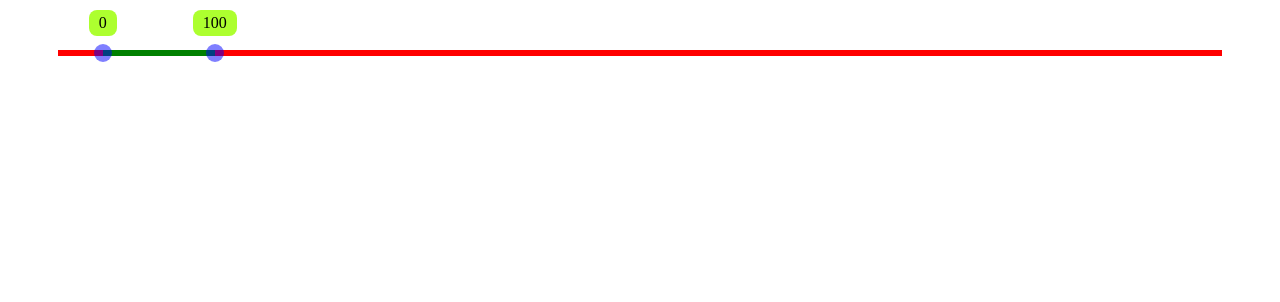
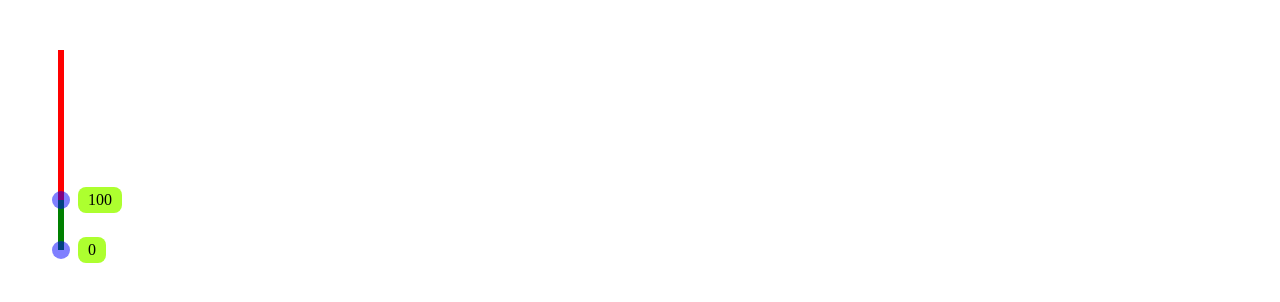
Before and after one commit to makysheva/slider, a website built with webpack: page example/index.pug in a window 1280 px wide. Built offline with nearby package versions, Linux system fonts and the light colour scheme.

Commit message:
added tips

```diff
--- a/src/controller/Controller.ts
+++ b/src/controller/Controller.ts
@@ -10,11 +10,11 @@ class Controller {
 
   constructor(container: HTMLElement) {
     this.model = new Model();
-    // this.model.setOrientation(Orientation.Vertical);
+    this.model.setOrientation(Orientation.Vertical);
     // this.model.setValue(67);
     this.model.setRange(true);
-    this.model.setMin(-40);
-    this.model.setMax(1000);
+    this.model.setMin(0);
+    this.model.setMax(400);
     // this.model.setMax(1000);
     this.view = new View(container, this);
     this.updateView();
@@ -37,9 +37,7 @@ class Controller {
   private updateView() {
     // console.log('new pos: ' + this.model.getPointPosition());
     const data: SliderData = new SliderData(this.model);
-    console.log(data);
-
-
+    // console.log(data);
     this.view.update(data);
   }
 }
--- a/src/scss/slider.scss
+++ b/src/scss/slider.scss
@@ -61,6 +61,7 @@
     padding: 4px 10px;
     background-color: greenyellow;
     border-radius: 8px;
+    white-space: nowrap;
     cursor: default;
 
     &_horizontal {
@@ -68,7 +69,7 @@
     }
 
     &_vertical {
-
+      left: 20px;
     }
   }
 }
--- a/src/view/Slider.ts
+++ b/src/view/Slider.ts
@@ -6,6 +6,7 @@ import Pointer from './Pointer';
 import Controller from '../controller/Controller';
 import SliderData from '../types/SliderData';
 import TipManager from './tips/TipManager';
+import TipData from './tips/TipData';
 
 class Slider {
   private controller: Controller;
@@ -127,12 +128,14 @@ class Slider {
       hightPosition = this.track.getAbsolutePosition(this.data.hightPointer.position);
     }
 
-    this.tipManager.update(
+    const tipData: TipData = new TipData(
       { value: this.data.lowPointer.value, position: lowPosition },
       { value: this.data.hightPointer.value, position: hightPosition },
       this.data.orientation,
       this.data.isRange,
     );
+
+    this.tipManager.update(tipData);
   }
 
   private destroyPointer(key: string) {
--- a/src/view/tips/Tip.ts
+++ b/src/view/tips/Tip.ts
@@ -8,30 +8,64 @@ class Tip {
 
   private orientationManager: OrientationManager;
 
+
   constructor(parent: HTMLElement) {
     this.parent = parent;
 
     this.tipElement = document.createElement('div');
     this.tipElement.classList.add('slider__tip');
-    this.parent.appendChild(this.tipElement);
 
     this.orientationManager = new OrientationManager(this.tipElement);
     this.orientationManager.addOrientationClass(Orientation.Horizontal, 'slider__tip_horizontal');
     this.orientationManager.addOrientationClass(Orientation.Vertical, 'slider__tip_vertical');
   }
 
-  update(value: number, position: number, orientation: Orientation) {
+  update(value: string, position: number, orientation: Orientation) {
     this.orientationManager.setCurrentOrientation(orientation);
-    this.tipElement.innerHTML = value.toString();
-    if (orientation === Orientation.Horizontal) {
-      this.setPosition(position);
+    this.tipElement.innerHTML = value;
+    this.setPosition(position);
+  }
+
+  public create() {
+    if (!this.parent.contains(this.tipElement)) {
+      this.parent.appendChild(this.tipElement);
     }
+  }
+
+  public destroy() {
+    if (this.parent.contains(this.tipElement)) {
+      this.parent.removeChild(this.tipElement);
+    }
+  }
+
+  public checkCollision(tip: Tip): boolean {
+    const rect: DOMRect = tip.getClientRect();
+    const self: DOMRect = this.getClientRect();
+
+    if (self.x < rect.x + rect.width
+      && self.x + self.width > rect.x
+      && self.y < rect.y + rect.height
+      && self.y + self.height > rect.y) {
+      return true;
+    }
+    return false;
+  }
+
+  private getClientRect(): DOMRect {
+    return this.tipElement.getBoundingClientRect();
   }
 
   private setPosition(position: number) {
     const rect: DOMRect = this.tipElement.getBoundingClientRect();
-    const newPosition: number = position - rect.width / 2;
-    this.tipElement.style.left = `${newPosition}px`;
+    let newPosition: number = 0;
+
+    if (this.orientationManager.getCurrentOrientation() === Orientation.Horizontal) {
+      newPosition = position - rect.width / 2;
+      this.tipElement.style.left = `${newPosition}px`;
+    } else {
+      newPosition = position - rect.height / 2;
+      this.tipElement.style.top = `${newPosition}px`;
+    }
   }
 }
 
--- /dev/null
+++ b/src/view/tips/TipData.ts
@@ -0,0 +1,25 @@
+import Orientation from '../../types/Orientation';
+
+class TipData {
+  public isRange: boolean;
+
+  public orientation: Orientation;
+
+  public low: { value: number, position: number };
+
+  public hight: { value: number, position: number };
+
+  constructor(
+    low: { value: number, position: number },
+    hight: { value: number, position: number },
+    orientation: Orientation,
+    isRange: boolean,
+  ) {
+    this.isRange = isRange;
+    this.orientation = orientation;
+    this.low = { value: low.value, position: low.position };
+    this.hight = { value: hight.value, position: hight.position };
+  }
+}
+
+export default TipData;
--- a/src/view/tips/TipManager.ts
+++ b/src/view/tips/TipManager.ts
@@ -1,10 +1,17 @@
 import Tip from './Tip';
 import Orientation from '../../types/Orientation';
+import TipData from './TipData';
 
 class TipManager {
   private parent: HTMLElement;
 
   private tips: Map<string, Tip> = new Map<string, Tip>();
+
+  private data: TipData;
+
+  private collision: { low: number, hight: number };
+
+  private isCollision: boolean;
 
 
   constructor(parent: HTMLElement) {
@@ -12,22 +19,109 @@ class TipManager {
 
     this.tips.set('low', new Tip(this.parent));
     this.tips.set('hight', new Tip(this.parent));
+    this.tips.set('united', new Tip(this.parent));
   }
 
-  public update(
-    low: { value: number, position: number },
-    hight: { value: number, position: number },
-    orientation: Orientation,
-    isRange: boolean
-  ) {
-    let tip: Tip | undefined = this.tips.get('low');
-    if (tip) {
-      tip.update(low.value, low.position, orientation);
+  public update(data: TipData) {
+    this.data = data;
+
+    if (this.data.isRange) {
+      this.updateRangeTips();
+    } else {
+      this.isCollision = false;
+      this.updateLow();
+    }
+  }
+
+  private updateRangeTips() {
+    if (this.isCollision && this.checkCollision()) {
+      this.showUnitedTip();
+    } else {
+      const hightTip: Tip | undefined = this.tips.get('hight');
+      const lowTip: Tip | undefined = this.tips.get('low');
+      if (hightTip && lowTip) {
+        if (lowTip.checkCollision(hightTip)) {
+          this.isCollision = true;
+          this.collision = { low: this.data.low.position, hight: this.data.hight.position };
+          lowTip.destroy();
+          hightTip.destroy();
+          this.showUnitedTip();
+        } else {
+          this.isCollision = false;
+          this.hideUnitedTip();
+          this.updateLow();
+          this.updateHight();
+        }
+      }
+    }
+  }
+
+  private checkCollision(): boolean {
+    if (this.isOutOfRange()) {
+      return false;
+    }
+    return true;
+  }
+
+  private isOutOfRange(): boolean {
+    let result: boolean = false;
+
+    if (this.data.orientation === Orientation.Horizontal) {
+      result = this.collision.low > this.data.low.position
+        || this.collision.hight < this.data.hight.position;
+    } else {
+      result = this.data.low.position > this.collision.low
+      || this.data.hight.position < this.collision.hight;
     }
 
-    tip = this.tips.get('hight');
+    return result;
+  }
+
+  private showUnitedTip() {
+    const unitedTip: Tip | undefined = this.tips.get('united');
+
+    if (unitedTip) {
+      unitedTip.create();
+      const low: number = this.data.low.position;
+      const hight: number = this.data.hight.position;
+      const position: number = ((hight - low) / 2) + low;
+      const tipText: string = `${this.data.low.value} - ${this.data.hight.value}`;
+      unitedTip.update(tipText, position, this.data.orientation);
+    }
+  }
+
+  private hideUnitedTip() {
+    const unitedTip: Tip | undefined = this.tips.get('united');
+    if (unitedTip) {
+      unitedTip.destroy();
+    }
+  }
+
+  private updateLow() {
+    const tip: Tip | undefined = this.tips.get('low');
     if (tip) {
-      tip.update(hight.value, hight.position, orientation);
+      tip.create();
+      tip.update(this.data.low.value.toString(), this.data.low.position, this.data.orientation);
+    }
+  }
+
+  private updateHight() {
+    let tip: Tip | undefined;
+    if (this.data.isRange) {
+      tip = this.tips.get('hight');
+      if (tip) {
+        tip.create();
+        tip.update(
+          this.data.hight.value.toString(),
+          this.data.hight.position,
+          this.data.orientation,
+        );
+      }
+    } else {
+      tip = this.tips.get('hight');
+      if (tip) {
+        tip.destroy();
+      }
     }
   }
 }
```
